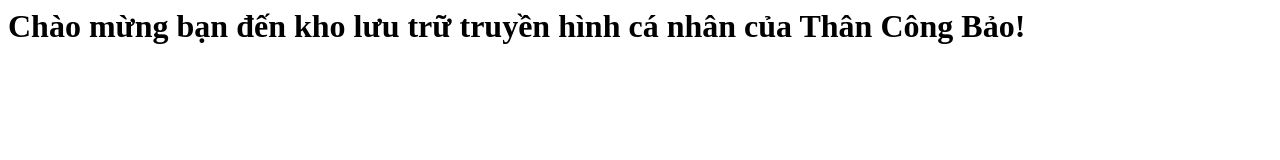
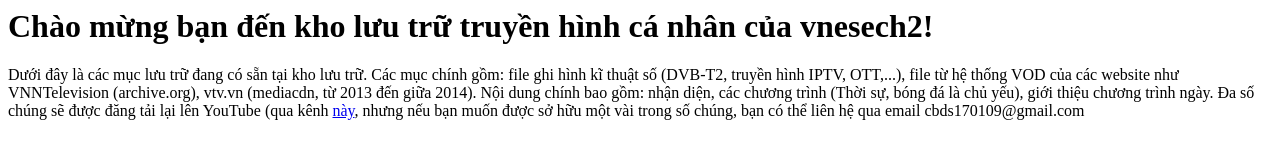
Before and after one commit to element1242/element1242.github.io, a plain HTML site: page index.html in a window 1280 px wide. Drawn offline with Linux system fonts and the light colour scheme.

Commit message:
Update index.html

```diff
--- a/index.html
+++ b/index.html
@@ -1 +1,5 @@
-<h1>Chào mừng bạn đến kho lưu trữ truyền hình cá nhân của Thân Công Bảo!</h1>
+<h1>Chào mừng bạn đến kho lưu trữ truyền hình cá nhân của vnesech2!</h1>
+Dưới đây là các mục lưu trữ đang có sẵn tại kho lưu trữ.
+Các mục chính gồm: file ghi hình kĩ thuật số (DVB-T2, truyền hình IPTV, OTT,...), file từ hệ thống VOD của các website như VNNTelevision (archive.org), vtv.vn (mediacdn, từ 2013 đến giữa 2014).
+Nội dung chính bao gồm: nhận diện, các chương trình (Thời sự, bóng đá là chủ yếu), giới thiệu chương trình ngày.
+Đa số chúng sẽ được đăng tải lại lên YouTube (qua kênh <a href="https://youtube.com/@vietvrewind">này</a>, nhưng nếu bạn muốn được sở hữu một vài trong số chúng, bạn có thể liên hệ qua email cbds170109@gmail.com
```
